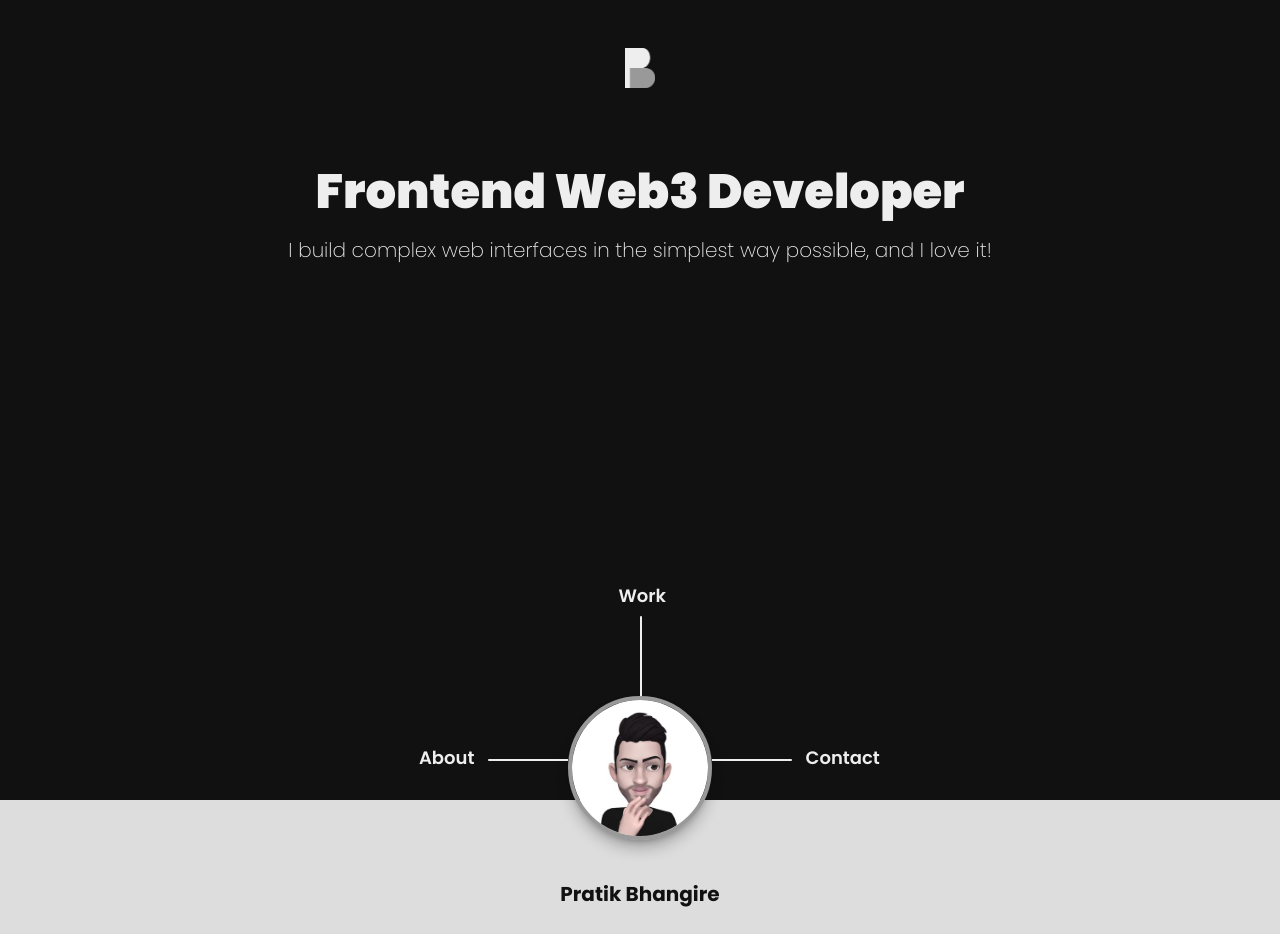
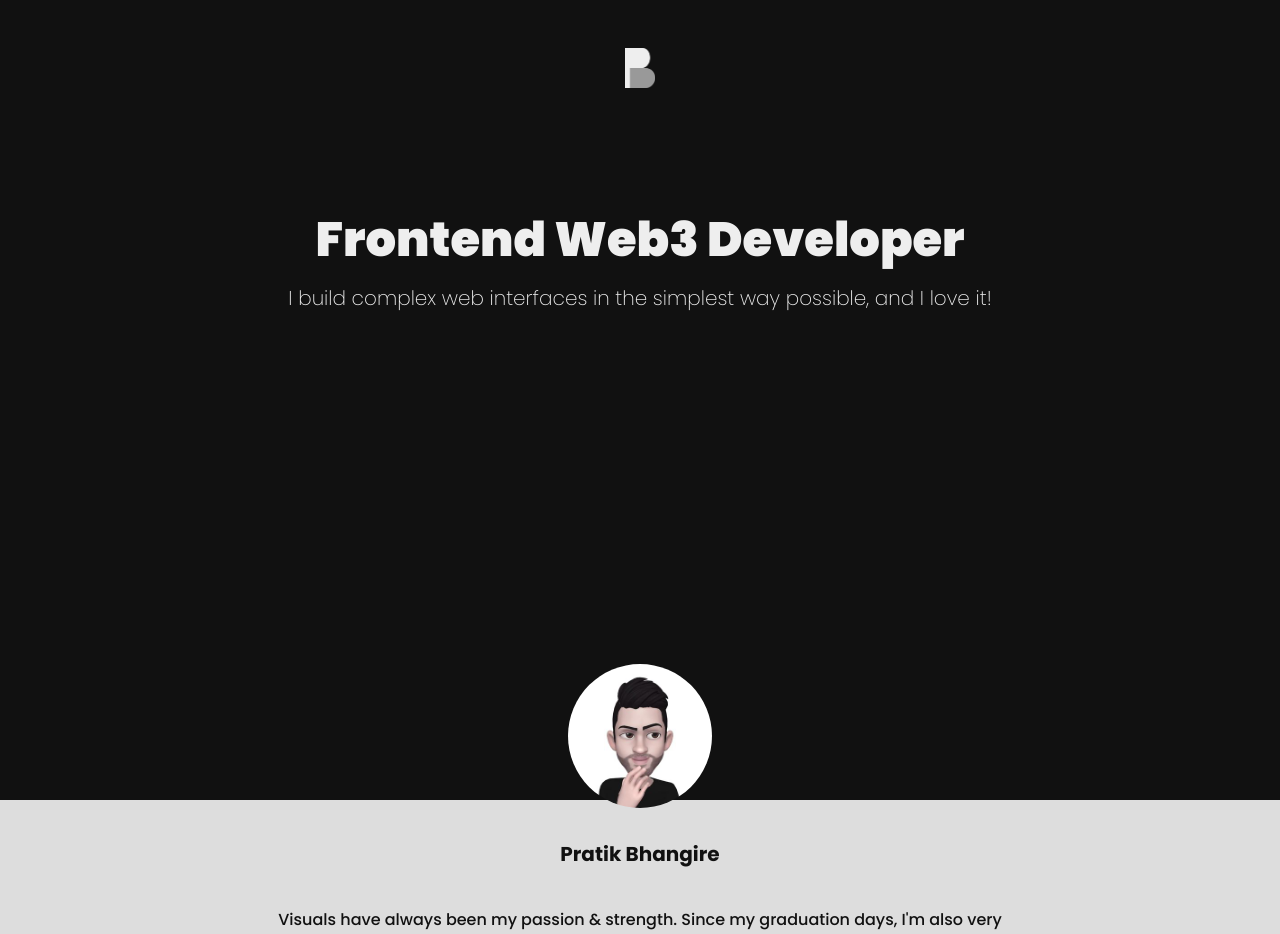
Before and after one commit to pratikbhangire123/pratikbhangire, a Next.js app: page / in a window 1280 px wide. Shown: the top 934 px of the page. Built offline with nearby package versions, Linux system fonts and the light colour scheme.

Commit message:
Profile Section Updated

```diff
--- a/components/aboutSection.jsx
+++ b/components/aboutSection.jsx
@@ -8,7 +8,7 @@ export default function About() {
       id="about"
       className="px-8 md:px-16 xl:px-24 py-10 md:py-14 xl:py-20 text-almostblack bg-shadedwhite"
     >
-      <h3 className="text-center text-base md:text-lg xl:text-xl font-bold">
+      <h3 className="-mt-2 md:-mt-6 xl:-mt-10 text-center text-base md:text-lg xl:text-xl font-bold">
         Pratik Bhangire
       </h3>
       <p className="mt-10 mx-2 md:mx-20 xl:mx-40 text-center text-xs md:text-sm xl:text-base font-medium">
--- a/components/heroSection.jsx
+++ b/components/heroSection.jsx
@@ -1,13 +1,12 @@
 import Header from "./header";
-import Image from "next/image";
-import PratikBhangire from "../public/PratikBhangire.jpg";
-import useScrollToLocation from "../utils/useScrollToLocation";
+import ProfileMenu from "./ui_components/profileMenu";
+import ProfileMenuTemp from "./ui_components/profileMenuTemp";
 
 export default function Hero() {
   return (
-    <section className="flex flex-col p-8 md:px-16 xl:px-24 pt-4 md:pt-8 xl:pt-12 h-screen text-almostwhite bg-almostblack">
+    <section className="flex flex-col px-8 md:px-16 xl:px-24 pt-4 md:pt-8 xl:pt-12 h-screen text-almostwhite bg-almostblack">
       <Header />
-      <div className="flex flex-col py-20 items-center">
+      <div className="flex flex-col my-24 md:my-28 xl:my-32 items-center">
         <h1 className="text-center text-3xl md:text-4xl xl:text-5xl font-black">
           Frontend Web3 Developer
         </h1>
@@ -16,41 +15,8 @@ export default function Hero() {
           love it!
         </p>
       </div>
-      <div className="flex absolute inset-x-0 -bottom-[3%] md:-bottom-[4%] xl:-bottom-[5%] justify-center">
-        <div className="relative w-20 md:w-28 xl:w-36 h-20 md:h-28 xl:h-36 rounded-full">
-          <Image
-            src={PratikBhangire}
-            alt="pratik bhangire photo"
-            width={150}
-            height={150}
-            className="border-2 xl:border-4 border-lightgray shadow-lg shadow-almostblack/30 rounded-full"
-          />
-          <div className="absolute right-[100%] bottom-[55%] w-10 md:w-14 xl:w-20 h-0.5 bg-almostwhite rounded-l-full"></div>
-          <div className="absolute left-[50%] bottom-[100%] w-0.5 h-10 md:h-14 xl:h-20 bg-almostwhite rounded-t-full"></div>
-          <div className="absolute left-[100%] bottom-[55%] w-10 md:w-14 xl:w-20 h-0.5 bg-almostwhite rounded-r-full"></div>
-          <a
-            href="#about"
-            onClick={useScrollToLocation}
-            className="absolute right-[165%] bottom-[42%] md:bottom-[45%] xl:bottom-[47%] text-sm md:text-base xl:text-lg font-semibold transition ease-in-out delay-150 duration-300 hover:-translate-y-1 hover:scale-105 active:translate-y-1 active:scale-75"
-          >
-            About
-          </a>
-          <a
-            href="#work"
-            onClick={useScrollToLocation}
-            className="absolute left-[30%] xl:left-[35%] bottom-[160%] text-sm md:text-base xl:text-lg font-semibold transition ease-in-out delay-150 duration-300 hover:-translate-y-1 hover:scale-105 active:translate-y-1 active:scale-75"
-          >
-            Work
-          </a>
-          <a
-            href="#contact"
-            onClick={useScrollToLocation}
-            className="absolute left-[165%] bottom-[42%] md:bottom-[45%] xl:bottom-[47%] text-sm md:text-base xl:text-lg font-semibold transition ease-in-out delay-150 duration-300 hover:-translate-y-1 hover:scale-105 active:translate-y-1 active:scale-75"
-          >
-            Contact
-          </a>
-        </div>
-      </div>
+      {/* <ProfileMenu /> */}
+      <ProfileMenuTemp />
     </section>
   );
 }
--- /dev/null
+++ b/components/ui_components/profileMenu.jsx
@@ -0,0 +1,43 @@
+import Image from "next/image";
+import PratikBhangire from "../../public/PratikBhangire.jpg";
+import useScrollToLocation from "../../utils/useScrollToLocation";
+
+export default function ProfileMenu() {
+  return (
+    <div className="flex absolute overflow-visible inset-x-0 -bottom-[3%] md:-bottom-[4%] xl:-bottom-[5%] justify-center">
+      <div className="relative w-20 md:w-28 xl:w-36 h-20 md:h-28 xl:h-36 rounded-full">
+        <Image
+          src={PratikBhangire}
+          alt="pratik bhangire photo"
+          width={150}
+          height={150}
+          className="border-2 xl:border-4 border-lightgray shadow-lg shadow-almostblack/30 rounded-full"
+        />
+        <div className="absolute right-[100%] bottom-[55%] w-10 md:w-14 xl:w-20 h-0.5 bg-almostwhite rounded-l-full"></div>
+        <div className="absolute left-[50%] bottom-[100%] w-0.5 h-10 md:h-14 xl:h-20 bg-almostwhite rounded-t-full"></div>
+        <div className="absolute left-[100%] bottom-[55%] w-10 md:w-14 xl:w-20 h-0.5 bg-almostwhite rounded-r-full"></div>
+        <a
+          href="#about"
+          onClick={useScrollToLocation}
+          className="absolute right-[165%] bottom-[42%] md:bottom-[45%] xl:bottom-[47%] text-sm md:text-base xl:text-lg font-semibold transition ease-in-out delay-150 duration-300 hover:-translate-y-1 hover:scale-105 active:translate-y-1 active:scale-75"
+        >
+          About
+        </a>
+        <a
+          href="#work"
+          onClick={useScrollToLocation}
+          className="absolute left-[30%] xl:left-[35%] bottom-[160%] text-sm md:text-base xl:text-lg font-semibold transition ease-in-out delay-150 duration-300 hover:-translate-y-1 hover:scale-105 active:translate-y-1 active:scale-75"
+        >
+          Work
+        </a>
+        <a
+          href="#contact"
+          onClick={useScrollToLocation}
+          className="absolute left-[165%] bottom-[42%] md:bottom-[45%] xl:bottom-[47%] text-sm md:text-base xl:text-lg font-semibold transition ease-in-out delay-150 duration-300 hover:-translate-y-1 hover:scale-105 active:translate-y-1 active:scale-75"
+        >
+          Contact
+        </a>
+      </div>
+    </div>
+  );
+}
--- /dev/null
+++ b/components/ui_components/profileMenuTemp.jsx
@@ -0,0 +1,21 @@
+import Image from "next/image";
+import PratikBhangire from "../../public/PratikBhangire.jpg";
+import { useEffect } from "react";
+
+export default function ProfileMenuTemp() {
+  return (
+    <div
+      id="profile"
+      className="flex absolute inset-x-0 -bottom-2 justify-center"
+    >
+      <div className="relative w-20 md:w-28 xl:w-36 h-20 md:h-28 xl:h-36 rounded-full">
+        <Image
+          src={PratikBhangire}
+          alt="photo"
+          width={150}
+          className="rounded-full"
+        />
+      </div>
+    </div>
+  );
+}
```
